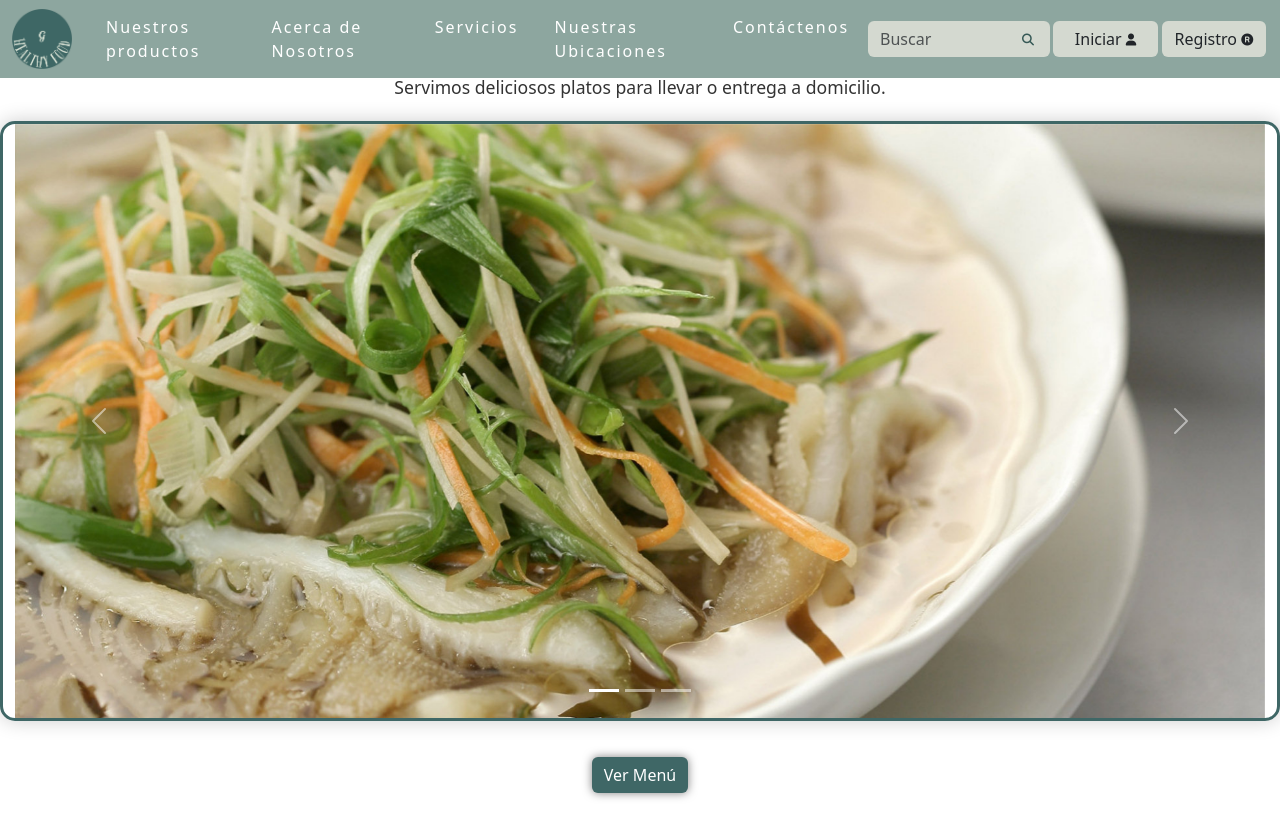
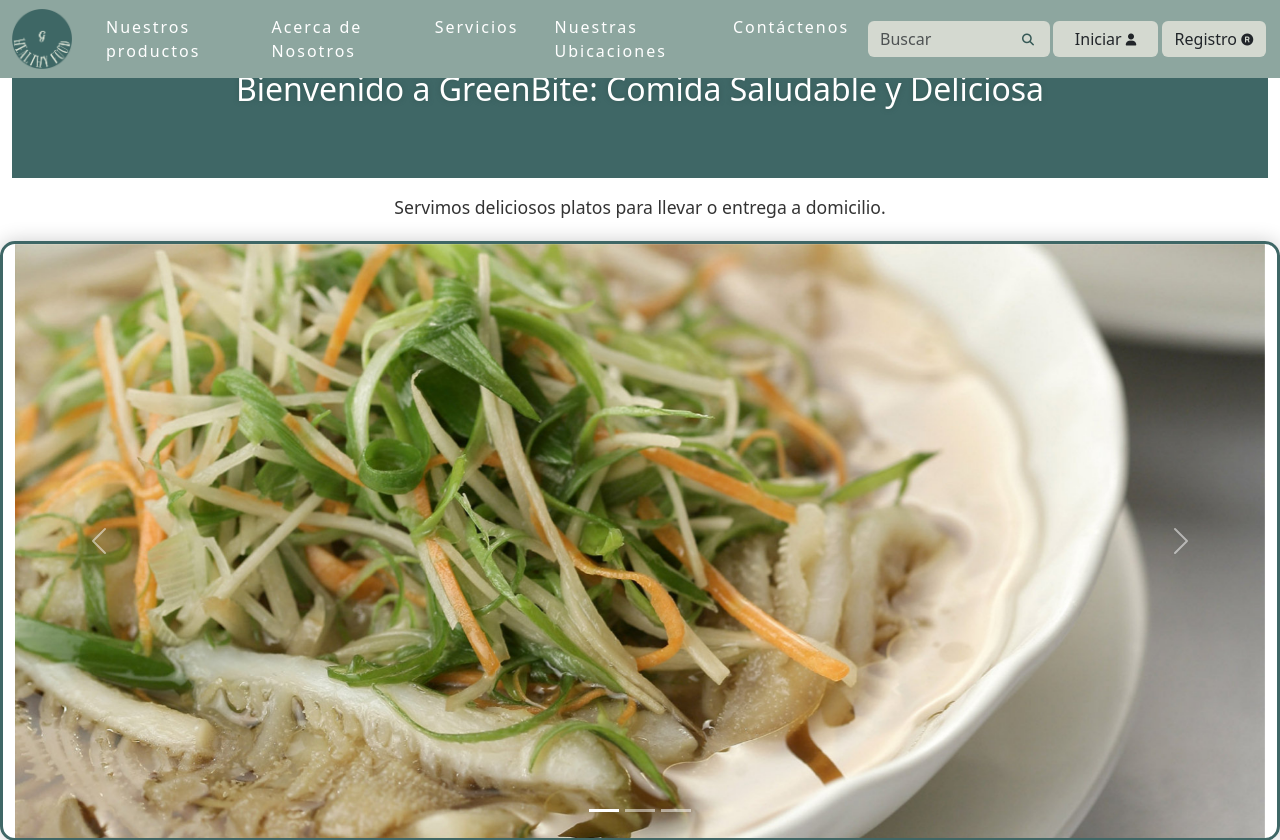
Before and after one commit to heraldo4/mirestaurante, a PHP site: page / in a window 1280 px wide. Shown: the top 840 px of the page. Run offline with PHP 8.4, Linux system fonts and the light colour scheme; some libraries are stand-ins or nearby versions.

Commit message:
update
cambios en varios estilos

```diff
--- a/css/index.css
+++ b/css/index.css
@@ -48,7 +48,7 @@ h2.text-primary {
     margin-top: 0;
     background: #3f6766 !important;
     color: #ffffff !important;
-    padding: 10px;
+    padding: 70px;
 }
 
 .boton-ver-menu {
--- a/css/productos.css
+++ b/css/productos.css
@@ -42,7 +42,7 @@ h2 {
 }
 
 p {
-    font-size: 1.1em;
+    font-size: 1.3em;
 }
 
 .card:hover {
--- a/css/tema.css
+++ b/css/tema.css
@@ -19,8 +19,7 @@ h1{
     font-size: 3em;
 }
 
-h2{
-    margin-bottom: 16px;
+h2{ margin-bottom: 16px;
     font-size: 2em;
     text-shadow: 0px 0px 5px var(--bravo);
 }
@@ -28,6 +27,7 @@ h2{
 
 header .logo{
     position: relative;
+
 }
 
 
```
